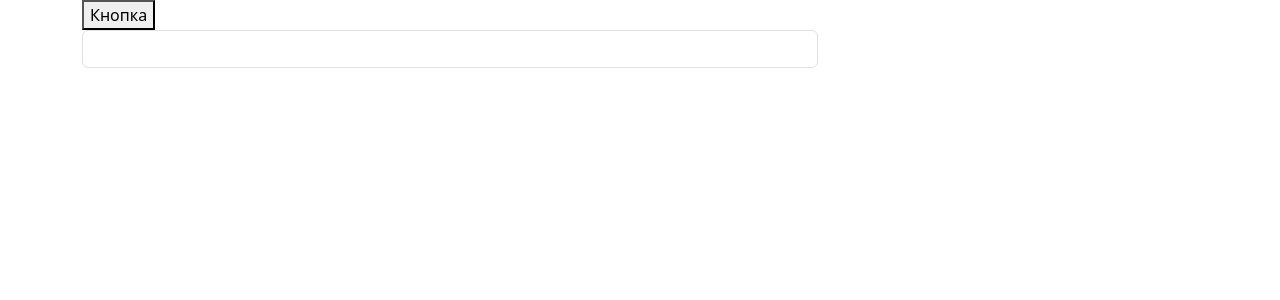
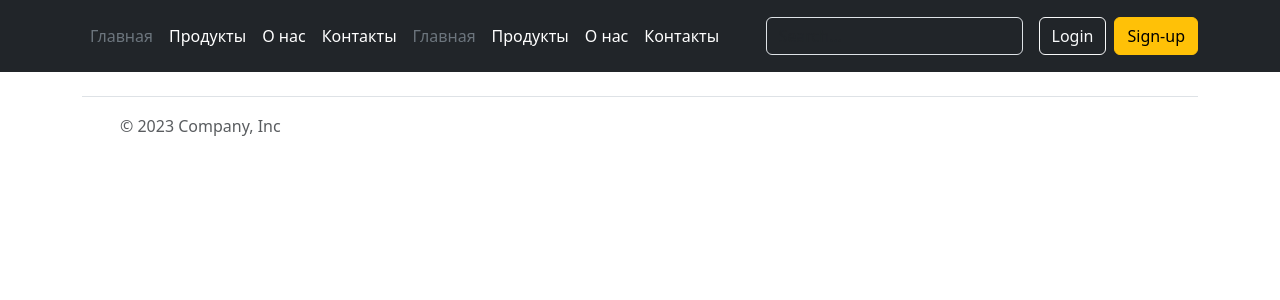
Before and after one commit to Daiena/lesson3, a React (Create React App) app: page / in a window 1280 px wide. Shown: the top 300 px of the page. Built offline with nearby package versions, Linux system fonts and the light colour scheme; no server answers.

Commit message:
PublicRouter, PublicLayout

```diff
--- a/package.json
+++ b/package.json
@@ -13,6 +13,7 @@
     "classnames": "^2.3.2",
     "react": "^18.2.0",
     "react-dom": "^18.2.0",
+    "react-router-dom": "^6.14.0",
     "react-scripts": "5.0.1",
     "typescript": "^4.9.5",
     "web-vitals": "^2.1.4"
--- /dev/null
+++ b/src/components/index.ts
@@ -0,0 +1 @@
+export {PublicLayout} from "./layout";
--- /dev/null
+++ b/src/components/layout/PublicFooter.tsx
@@ -0,0 +1,36 @@
+const PublicFooter = () => {
+    return (
+        <div className="container">
+            <footer className="d-flex flex-wrap justify-content-between align-items-center py-3 my-4 border-top">
+                <div className="col-md-4 d-flex align-items-center">
+                    <a href="/" className="mb-3 me-2 mb-md-0 text-body-secondary text-decoration-none lh-1">
+                        <svg className="bi" width="30" height="24">
+                            <use xlinkHref="#bootstrap"></use>
+                        </svg>
+                    </a>
+                    <span className="mb-3 mb-md-0 text-body-secondary">© 2023 Company, Inc</span>
+                </div>
+
+                <ul className="nav col-md-4 justify-content-end list-unstyled d-flex">
+                    <li className="ms-3"><a className="text-body-secondary" href="#">
+                        <svg className="bi" width="24" height="24">
+                            <use xlinkHref="#twitter"></use>
+                        </svg>
+                    </a></li>
+                    <li className="ms-3"><a className="text-body-secondary" href="#">
+                        <svg className="bi" width="24" height="24">
+                            <use xlinkHref="#instagram"></use>
+                        </svg>
+                    </a></li>
+                    <li className="ms-3"><a className="text-body-secondary" href="#">
+                        <svg className="bi" width="24" height="24">
+                            <use xlinkHref="#facebook"></use>
+                        </svg>
+                    </a></li>
+                </ul>
+            </footer>
+        </div>
+    );
+};
+
+export default PublicFooter;
--- /dev/null
+++ b/src/components/layout/PublicHeader.tsx
@@ -0,0 +1,37 @@
+import { Link } from "react-router-dom";
+import { NavLink } from "react-router-dom";
+import classNames from "classnames";
+
+const PublicHeader = () => {
+    const classForLink = ({ isActive }: { isActive: boolean, isPending: boolean }) => {
+        return classNames("nav-link px-2", isActive ? "text-secondary" : "text-white");
+    };
+    return (
+        <header className="p-3 text-bg-dark">
+            <div className="container">
+                <div className="d-flex flex-wrap align-items-center justify-content-center justify-content-lg-start">
+                    <ul className="nav col-12 col-lg-auto me-lg-auto mb-2 justify-content-center mb-md-0">
+                        <li><Link to="/" className="nav-link px-2 text-secondary">Главная</Link></li>
+                        <li><Link to="/products" className="nav-link px-2 text-white">Продукты</Link></li>
+                        <li><Link to="/about" className="nav-link px-2 text-white">О нас</Link></li>
+                        <li><Link to="/contact" className="nav-link px-2 text-white">Контакты</Link></li>
+                        <li><NavLink to="/" className={classForLink}>Главная</NavLink></li>
+                        <li><NavLink to="/products" className={classForLink}>Продукты</NavLink></li>
+                        <li><NavLink to="/about" className={classForLink}>О нас</NavLink></li>
+                        <li><NavLink to="/contact" className={classForLink}>Контакты</NavLink></li>
+                    </ul>
+
+                    <form className="col-12 col-lg-auto mb-3 mb-lg-0 me-lg-3" role="search">
+                        <input type="search" className="form-control form-control-dark text-bg-dark"
+                               placeholder="Search..." aria-label="Search"/>
+                    </form>
+                    <div className="text-end">
+                        <button type="button" className="btn btn-outline-light me-2">Login</button>
+                        <button type="button" className="btn btn-warning">Sign-up</button>
+                    </div>
+                </div>
+            </div>
+        </header>
+    );
+};
+export default PublicHeader;
--- /dev/null
+++ b/src/components/layout/PublicLayout.tsx
@@ -0,0 +1,14 @@
+import PublicFooter from "./PublicFooter";
+import PublicHeader from "./PublicHeader";
+
+const PublicLayout=()=>{
+    return(
+        <div>
+            <PublicHeader />
+            <main className="container"></main>
+            <PublicFooter />
+        </div>
+    );
+};
+
+export default PublicLayout;
--- /dev/null
+++ b/src/components/layout/index.ts
@@ -0,0 +1,2 @@
+import PublicLayout from "./PublicLayout";
+export {PublicLayout};
--- a/src/index.tsx
+++ b/src/index.tsx
@@ -4,6 +4,8 @@ import './assets/css/bootstrap.min.css';
 import App from './App';
 import reportWebVitals from './reportWebVitals';
 import ThemeProvider from "./context/Theme/ThemeProvider";
+import { RouterProvider } from 'react-router-dom';
+import { publicRouter } from 'routes';
 
 const root = ReactDOM.createRoot(
   document.getElementById('root') as HTMLElement
@@ -11,9 +13,8 @@ const root = ReactDOM.createRoot(
 root.render(
   <React.StrictMode>
     <ThemeProvider>
-    <App />
+    <RouterProvider router={publicRouter} />
     </ThemeProvider>
-
   </React.StrictMode>
 );
 
--- /dev/null
+++ b/src/routes/index.ts
@@ -0,0 +1 @@
+export {publicRouter} from "./publicRouter";
--- /dev/null
+++ b/src/routes/publicRouter.tsx
@@ -0,0 +1,10 @@
+import {PublicLayout} from "components";
+import {createBrowserRouter, RouteObject} from "react-router-dom";
+const publicRoutes:RouteObject[]=[
+    {
+        path:"/",
+        element: <PublicLayout />
+    }
+]
+
+export const publicRouter=createBrowserRouter(publicRoutes);
--- a/tsconfig.json
+++ b/tsconfig.json
@@ -18,7 +18,8 @@
     "resolveJsonModule": true,
     "isolatedModules": true,
     "noEmit": true,
-    "jsx": "react-jsx"
+    "jsx": "react-jsx",
+    "baseUrl": "./src",
   },
   "include": [
     "src"
```
Also changed, not shown: 1 other file (tests, documents, lock files or other folders).
